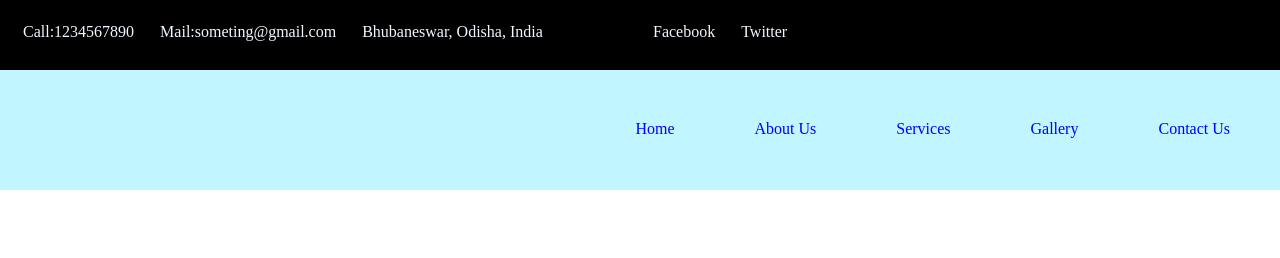
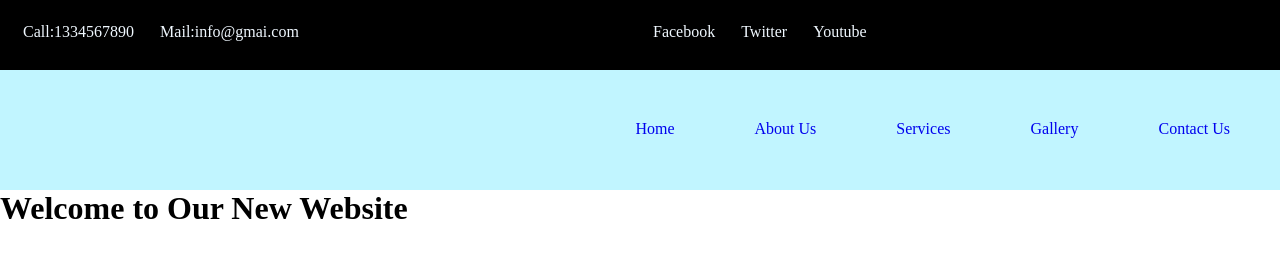
Before and after one commit to Subhransusekhar12/practice-html, a plain HTML site: page index.html in a window 1280 px wide. Drawn offline with Linux system fonts and the light colour scheme.

Commit message:
Update index.html

```diff
--- a/index.html
+++ b/index.html
@@ -12,25 +12,25 @@
     <div class="top-header">
     <div class="col-6">
         <ul>
-                <li>Call:1234567890</li>
-                <li>Mail:someting@gmail.com</li>
-                <li>Bhubaneswar, Odisha, India</li>
+            <li>Call:1334567890</li>
+            <li>Mail:info@gmai.com</li>
         </ul>
     </div>
     <div class="col-6">
         <ul>
             <li>Facebook</li>
             <li>Twitter</li>
+            <li>Youtube</li>
         </ul>
     </div>
 </div>
 <div class="nav">
     <div class="logo">
-            <img src="images/favicon.png" style="width:100%;" alt="">
+        <img src="https://cdn4.iconfinder.com/data/icons/new-google-logo-2015/400/new-google-favicon-512.png" alt="">
     </div>
     <div class="menu">
         <ul>
-                <li><a href="#">Home</a></li>
+            <li class="active"><a href="#">Home</a></li>
             <li><a href="#">About Us</a></li>
             <li><a href="#">Services</a></li>
             <li><a href="#">Gallery</a></li>
@@ -38,5 +38,8 @@
         </ul>
     </div>
 </div>
+<div class="banner">
+    <h1>Welcome to Our New Website</h1>
+</div>
 </body>
 </html>
```
Lines whose indentation alone changed are shown as unchanged.
